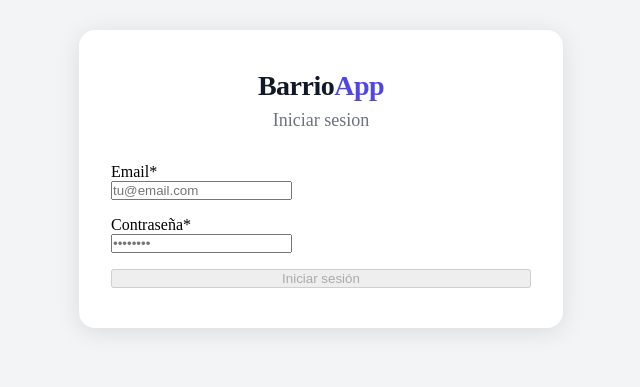
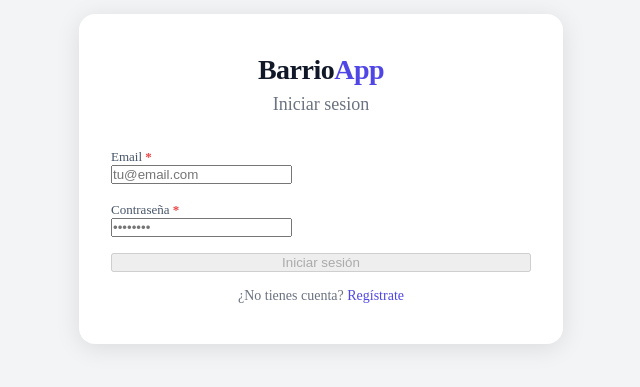
Before and after one commit to b3lmar0809/front-barrio, a React (Vite) app: page /login in a window 1280 px wide. Shown: the part 221-608 px from the top of the page, without its empty margins (319-959 px from the left). Built offline with nearby package versions, Linux system fonts and the light colour scheme; no server answers.

Commit message:
add: component

```diff
--- a/src/api/ProductApi.ts
+++ b/src/api/ProductApi.ts
@@ -9,7 +9,7 @@ import api from './axiosConfig'
 export interface Product {
     id: number
     name:string
-    category: string
+    category: { id: number; name: string; userId: number }
     barcode: string
     boxPrice: number
     unitCost: number
@@ -23,7 +23,7 @@ export interface Product {
 export interface ProductRequest {
     name: string
     categoryId: number
-    barCode: string
+    barcode: string
     boxPrice: number
     unitsPerBox: number
     salePrice: number
--- a/src/components/atoms/Label/Label.module.css
+++ b/src/components/atoms/Label/Label.module.css
@@ -4,3 +4,16 @@
  * @Author: Matias Belmar - mati.belmar0625@gmail.com
  * @Since: 1.0.0 - 03 may. 2026
  */
+.label {
+    display: inline-block;
+    font-size: 0.8125rem;
+    font-weight: 500;
+    color: #475569;
+    line-height: 1.25;
+}
+
+.required {
+    margin-left: 0.2rem;
+    color: #ef4444;
+    font-weight: 600;
+}
--- a/src/components/organisms/LoginForm/LoginForm.module.css
+++ b/src/components/organisms/LoginForm/LoginForm.module.css
@@ -15,3 +15,20 @@
     color: #ef4444;
     margin: 0;
 }
+
+.registerText {
+    font-size: 0.875rem;
+    color: #6b7280;
+    text-align: center;
+    margin: 0;
+}
+
+.registerLink {
+    color: #4f46e5;
+    font-weight: 500;
+    text-decoration: none;
+}
+
+.registerLink:hover {
+    text-decoration: underline;
+}
--- a/src/components/organisms/LoginForm/LoginForm.tsx
+++ b/src/components/organisms/LoginForm/LoginForm.tsx
@@ -1,10 +1,11 @@
 /**
  * LoginForm class
- * @Version: 1.0.0 - 04 may. 2026
+ * @Version: 1.1.0 - 10 may. 2026
  * @Author: Matias Belmar - mati.belmar0625@gmail.com
  * @Since: 1.0.0 - 04 may. 2026
  */
 import React, { useState } from 'react'
+import { Link } from 'react-router-dom'
 import FormField from '../../molecules/FormField/FormField'
 import Button from '../../atoms/Button/Button'
 import type { LoginRequest } from '../../../api/AuthApi'
@@ -56,6 +57,10 @@ const LoginForm: React.FC<LoginFormProps> = ({
                 isLoading={isLoading}
                 disabled={!email || !password}
             />
+            <p className={styles.registerText}>
+                ¿No tienes cuenta?{' '}
+                <Link to="/registro" className={styles.registerLink}>Regístrate</Link>
+            </p>
         </form>
     )
 }
```
